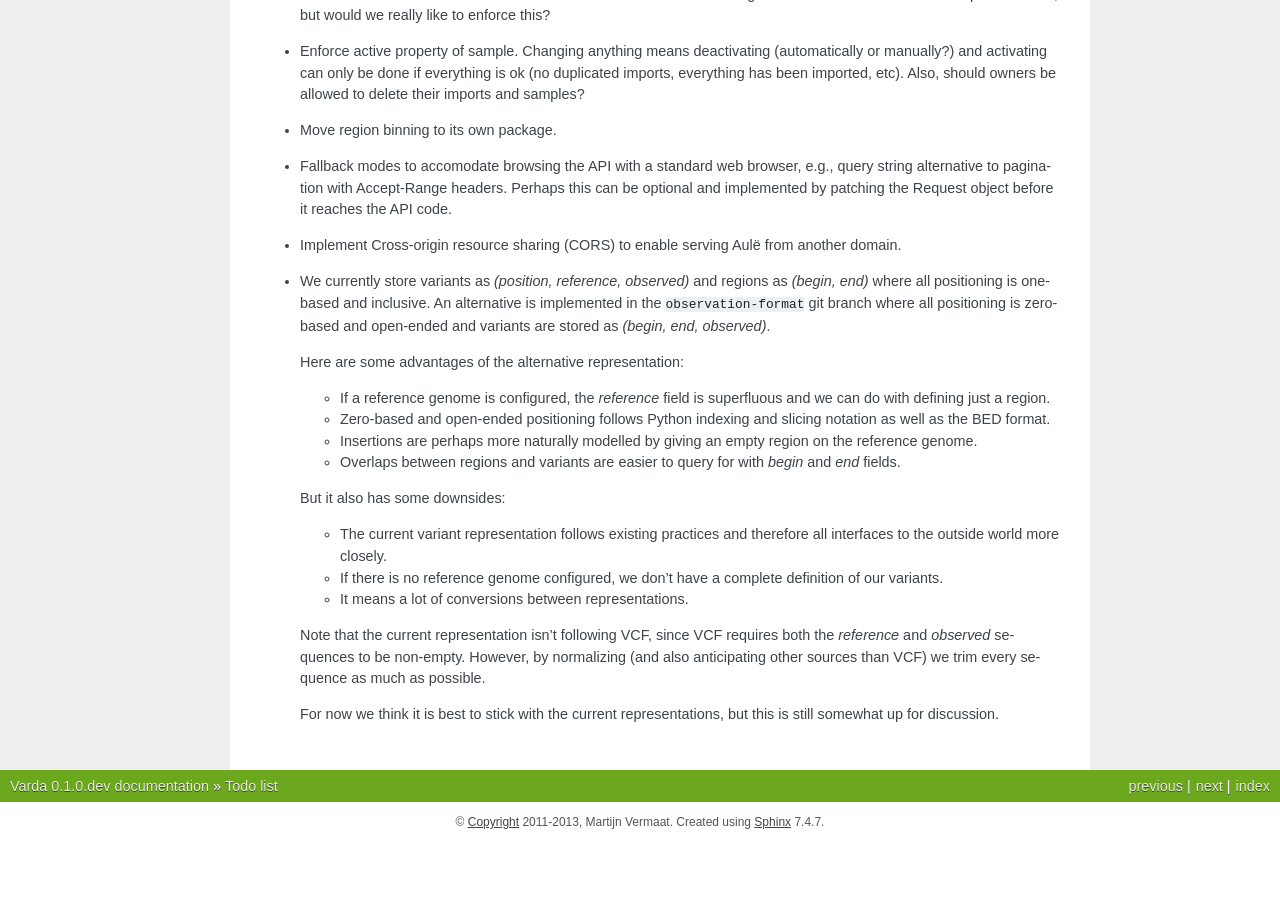
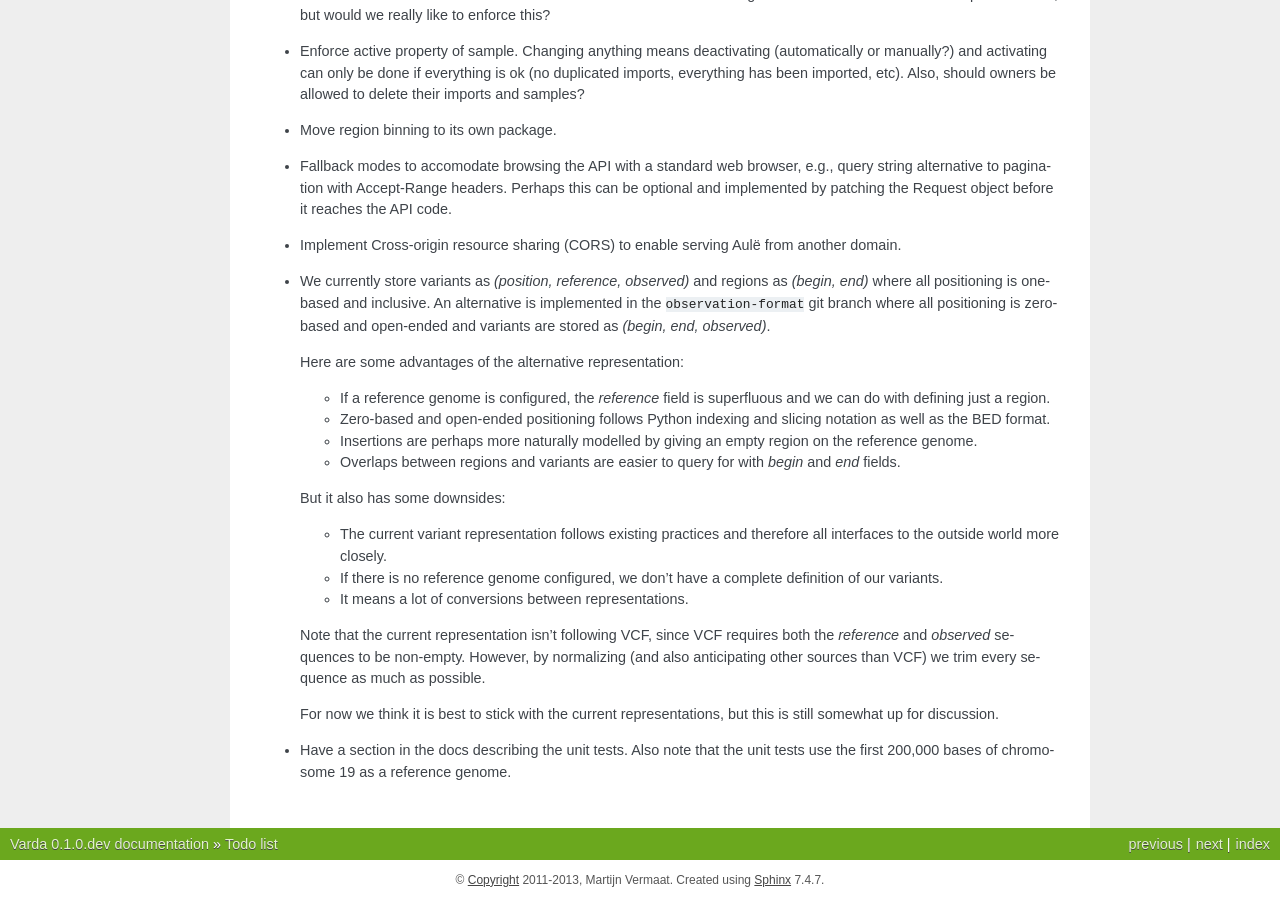
Before and after one commit to varda/varda, a Sphinx documentation site: the page built from doc/todo.rst, in a window 1280 px wide and 900 px high, scrolled down 789 px. Built offline with Sphinx 7.4.7, drawn with Linux system fonts in a browser that asks for light colours; pages that are not in the unit, such as notebooks, are missing from menus; before the commit the page ends 1631 px from its top, so only the background shows below that.

Commit message:
Todo note

```diff
--- a/doc/todo.rst
+++ b/doc/todo.rst
@@ -91,3 +91,7 @@ grepping the source code for ``Todo``.
 
   For now we think it is best to stick with the current representations, but
   this is still somewhat up for discussion.
+
+* Have a section in the docs describing the unit tests. Also note that the
+  unit tests use the first 200,000 bases of chromosome 19 as a reference
+  genome.
```
